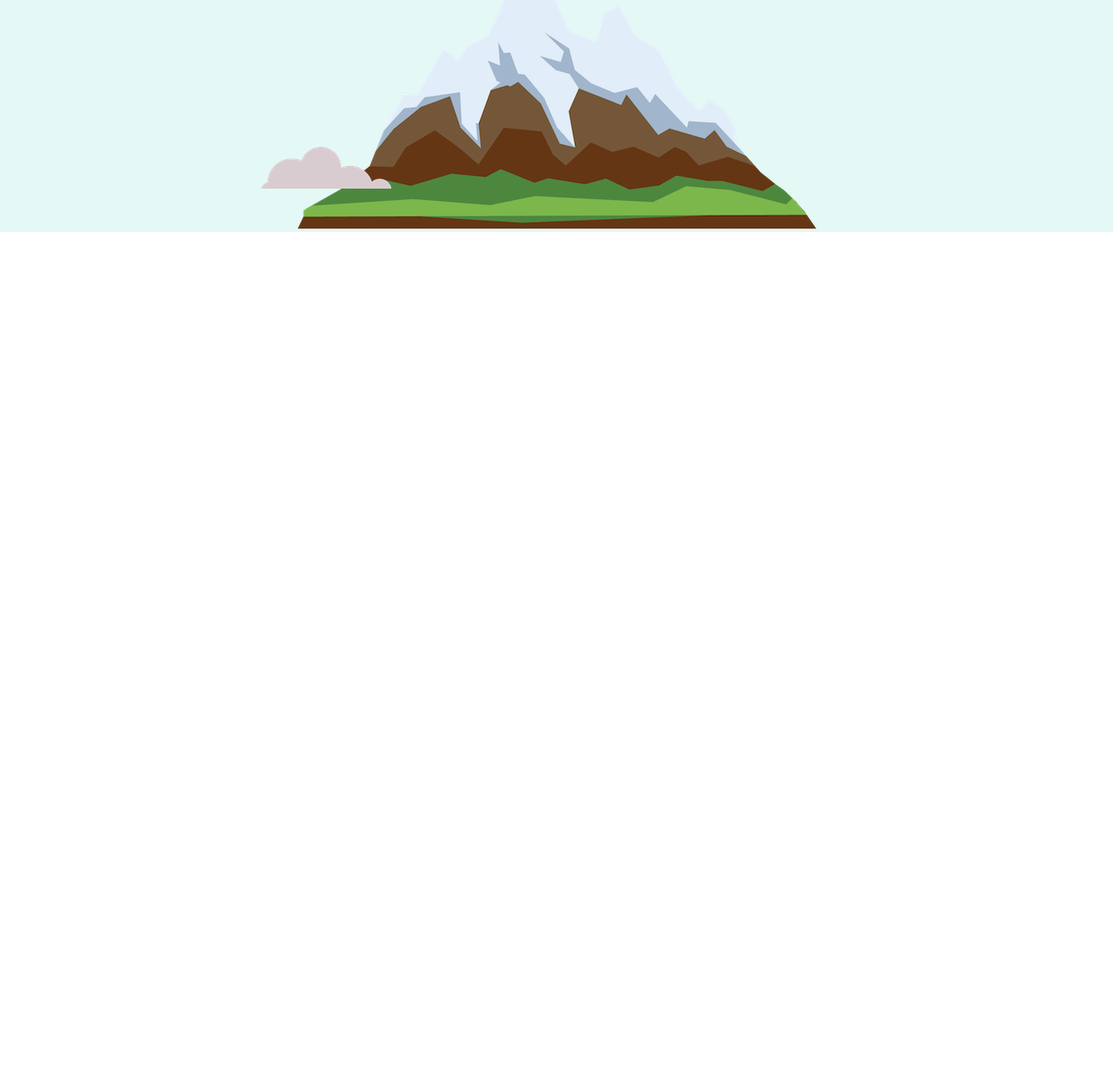
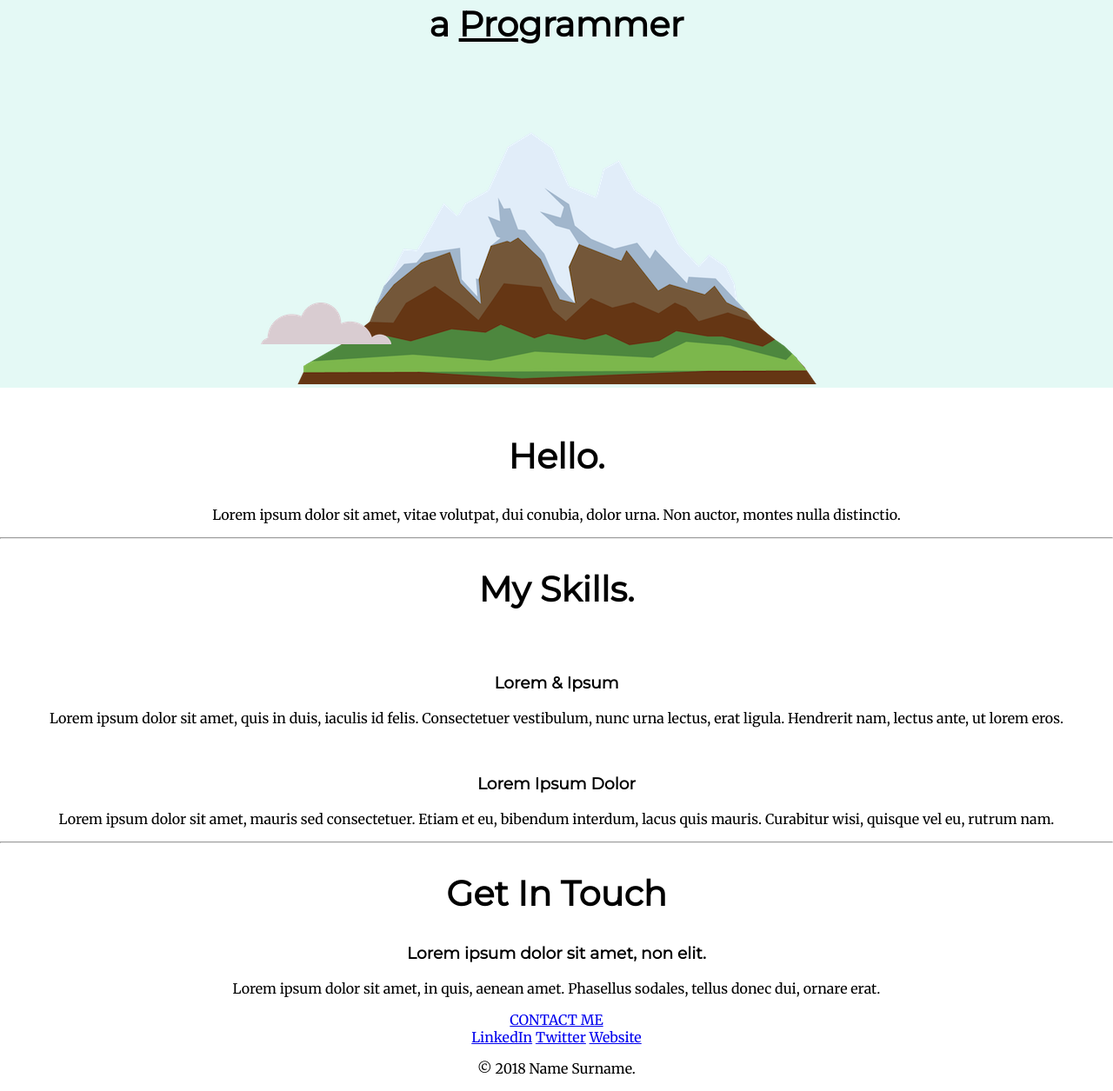
Before and after one commit to MahmoudHDev/awebsite, a plain HTML site: page index.html in a window 1280 px wide. Shown: the part 312-1567 px from the top of the page at 87% size. Before the commit the page ends 800 px from the top, so only its background shows below. Drawn offline with Linux system fonts and the light colour scheme.

Commit message:
third Commit

```diff
--- a/css/styles.css
+++ b/css/styles.css
@@ -7,19 +7,26 @@ font-family: 'Merriweather', serif;
 }
 
 h1 {
-width: 20% auto;
 /* centering the element by margin --> and in this case we've center it horiz */
-margin: 0 auto;
+margin: 50px auto 0 auto;
+
 position: relative;
 font-family: 'Sacramento', cursive;
-font-size: 40px;
+font-size: 5.625em;
+
+/*  // rem  root M  --- em --> M */
+}
+h2 {
+  font-family: 'Montserrat', sans-serif;
+  font-size: 2.5rem;
+}
+span {
+text-decoration: underline;
 }
 
-h2 {
-  font-family: 'Montserrat', sans-serif;
-}
 
 h3 {
+
   font-family: 'Montserrat', sans-serif;
 }
 /******** class Selectors ********/
--- a/index.html
+++ b/index.html
@@ -13,17 +13,49 @@
     <div class="topBox">
       <img class="topCloud" src="images/cloud.png" alt="clouds">
       <h1>I'am Benedict</h1>
-      <h3>iOS Developer</h3>
+      <h2>a <span>Pro</span>grammer</h2>
       <img class="bottomCloud" src="images/cloud.png" alt="clouds">
       <img src="images/mountain.png" alt="mountains">
 
 </div>
-<div class="middleBox">
 
+<div class="middle-container">
+  <div class="profile">
+    <img src="" alt="">
+    <h2>Hello.</h2>
+    <p>Lorem ipsum dolor sit amet, vitae volutpat, dui conubia, dolor urna. Non auctor, montes nulla distinctio.</p>
+  </div>
+  <hr>
+  <div class="skills">
+    <h2>My Skills.</h2>
+    <div class="skill-row">
+      <img class="" src="" alt="">
+      <h3>Lorem & Ipsum</h3>
+      <p>Lorem ipsum dolor sit amet, quis in duis, iaculis id felis. Consectetuer vestibulum, nunc urna lectus, erat ligula. Hendrerit nam, lectus ante, ut lorem eros.</p>
+    </div>
+    <div class="skill-row">
+      <img class="" src="" alt="">
+      <h3>Lorem Ipsum Dolor</h3>
+      <p>Lorem ipsum dolor sit amet, mauris sed consectetuer. Etiam et eu, bibendum interdum, lacus quis mauris. Curabitur wisi, quisque vel eu, rutrum nam.</p>
+    </div>
+  </div>
+  <hr>
+  <div class="contact-me">
+    <h2>Get In Touch</h2>
+    <h3>Lorem ipsum dolor sit amet, non elit.</h3>
+    <p>Lorem ipsum dolor sit amet, in quis, aenean amet. Phasellus sodales, tellus donec dui, ornare erat.</p>
+    <a class="btn" href="mailto:name@email.com">CONTACT ME</a>
+  </div>
 </div>
-<div class="bottomBox">
 
+
+<div class="bottom-container">
+  <a class="footer-link" href="https://www.linkedin.com/">LinkedIn</a>
+  <a class="footer-link" href="https://twitter.com/">Twitter</a>
+  <a class="footer-link" href="https://www.appbrewery.co/">Website</a>
+  <p>© 2018 Name Surname.</p>
 </div>
+
 
 
 
```
